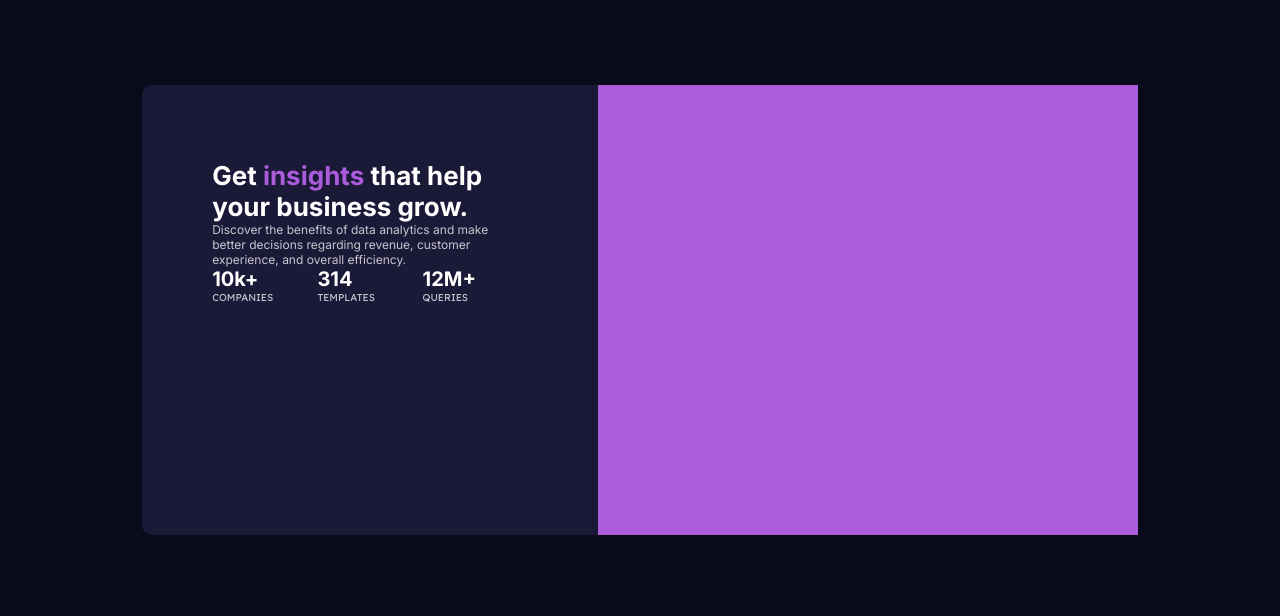
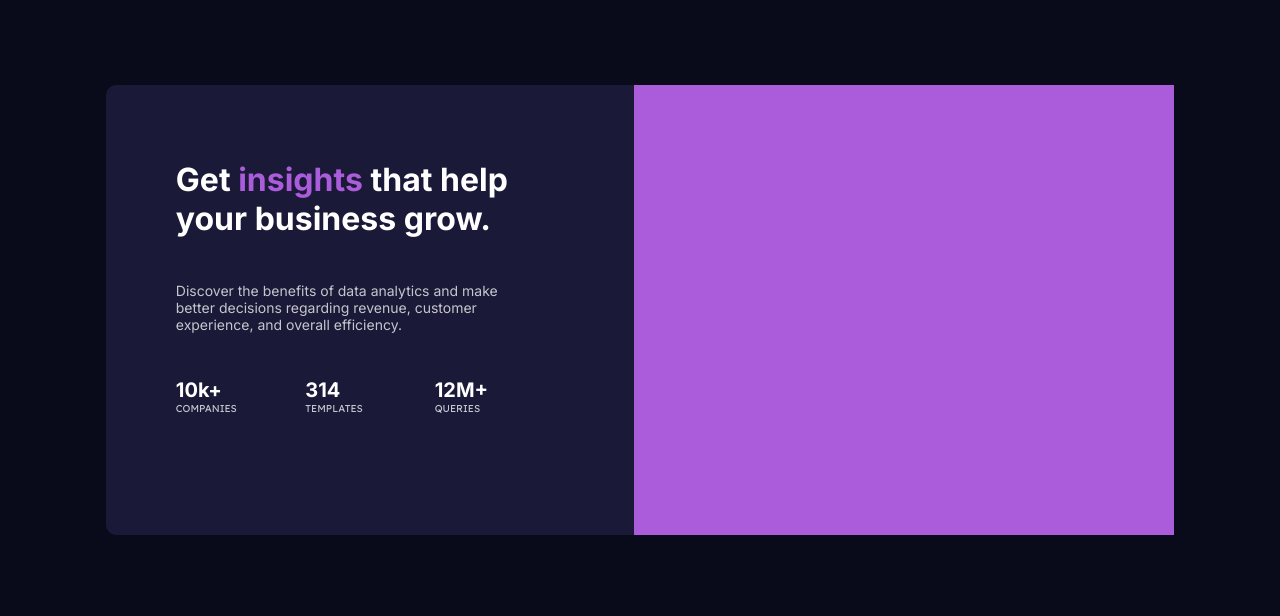
Before and after one commit to VOOTRIC/stats-preview-card-component, a plain HTML site: page index.html in a window 1280 px wide. Shown: the top 616 px of the page. Drawn offline with Linux system fonts and the light colour scheme.

Commit message:
ajuestes no tamanho da fonte

```diff
--- a/css/global.css
+++ b/css/global.css
@@ -20,11 +20,10 @@ span{
 
 h1{
     max-width: 18ch;
-    font-size: 1.625rem;
 }
 
 p{
-    font-size: 0.75rem;
+    font-size: 14px;
     max-width: 38ch;
 
 }
--- a/css/main.css
+++ b/css/main.css
@@ -8,6 +8,7 @@ main {
 }
 
 .text-bg{
+    display: grid;
     border-top-left-radius: 10px;
     border-bottom-left-radius: 10px;
     padding: 75px 70px;
```
